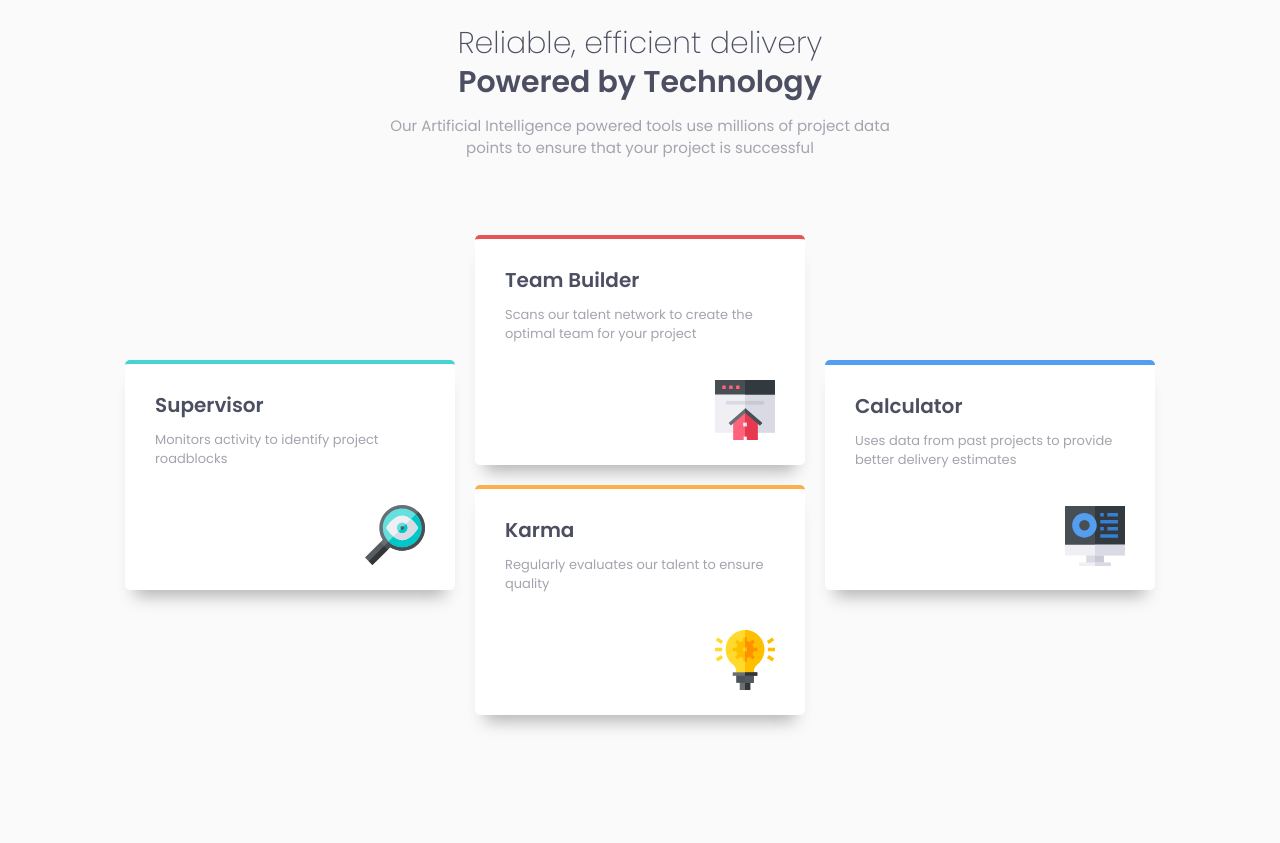
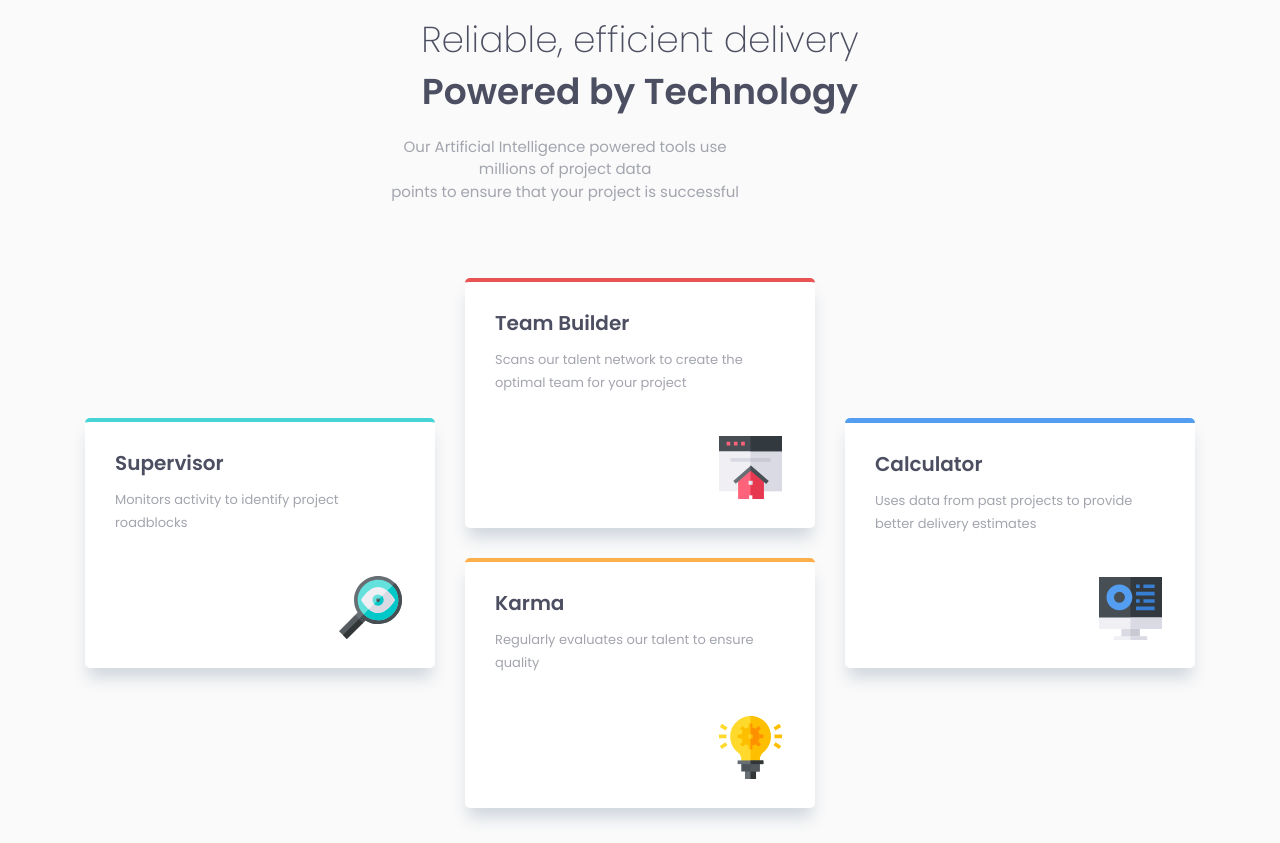
Before and after one commit to kisslautaro/Four-card-feature-section, a plain HTML site: page Four card feature section/index.html in a window 1280 px wide. Before the commit the page ends 800 px from the top, so only its background shows below. Drawn offline with Linux system fonts and the light colour scheme.

Commit message:
Add files via upload

```diff
--- a/Four card feature section/css/style.css
+++ b/Four card feature section/css/style.css
@@ -41,7 +41,42 @@ body{
 
 .container{
         height: 100vh;
-    padding: 5rem 10rem;
+        display: flex;
+        flex-direction: column;
+        justify-content: flex-start;
+        align-items: center;
+        padding: 7rem 2rem 2rem 2rem;
+
+}
+
+.text{
+    text-align: center;
+    line-height: 1;
+}
+.text h1,h2{
+    color: var(--neutralVeryDarkBlue);
+    font-size:2rem;
+}
+.text h2{
+    font-weight: 300;
+    margin: 0;
+}
+.text h1{
+
+    margin: .5rem 0 0 0;
+
+}
+.text p{
+    margin: 2rem auto;
+    width: 70%;
+}
+.contain{
+
+}
+@media (min-width: 768px) {
+    .container{
+
+        padding: 8rem 10rem 2rem 10rem;
         display: flex;
         flex-direction: column;
         justify-content: center;
@@ -51,22 +86,17 @@ body{
 
     .text{
         text-align: center;
+        line-height: 1.3;
+    }
+    .text h1,h2{
+        color: var(--neutralVeryDarkBlue);
+        font-size:3.6rem;
     }
 
-.text h2{
-    color: var(--neutralVeryDarkBlue);
-    font-weight: 300;
-    font-size: 3rem;
-    margin: 0;
-}
 
-.text h1{
-    color: var(--neutralVeryDarkBlue);
-    margin: .5rem 0 0 0;
-    font-size: 3rem;
-}
 
     .text p{
+        margin: 2rem 0 0 0;
         font-size: 1.5rem;
         color: var(--neutralGrayishBlue);
         font-weight: 400;
@@ -76,11 +106,12 @@ body{
     /* Contain */
 
     .contain{
+        margin: 4rem 0 0 0;
         height: 60rem;
         display: grid;
         grid-template-columns: repeat(3,1fr);
         grid-template-rows: repeat(3,1fr);
-    gap: 2rem;
+        gap: 3rem;
         grid-template-areas:
         ". contain__center ."
         "d1 contain__center d4"
@@ -88,14 +119,13 @@ body{
     }
 
     .card{
-    width: 33rem;
-    height: 23rem;
+        width: 35rem;
+        height: 25rem;
         padding: 3rem;
         border-radius: .5rem;
         background-color: white;
-    -webkit-box-shadow: 0 1.6rem 1.6rem -1rem rgba(0,0,0,0.29);
-    box-shadow: 0 1.6rem 1.6rem -1rem rgba(0,0,0,0.29);
-
+        -webkit-box-shadow: 0px 13px 16px -3px rgba(37,70,107,0.19);
+        box-shadow: 0px 13px 16px -3px rgba(37,70,107,0.19);
 
 
     }
@@ -108,7 +138,7 @@ body{
 
     .card p{
         color: var(--neutralGrayishBlue);
-    line-height: 1.5;
+        line-height: 1.8;
         font-size: 1.3rem;
         font-family: 300;
     }
@@ -117,8 +147,9 @@ body{
     .card img{
         position: relative;
         float: right;
-    width: 6rem;
-    bottom: -14%;
+        width: 6.3rem;
+        bottom: -15%;
+        right: 1.1%;
 
 
 
@@ -129,7 +160,7 @@ body{
         display: flex;
         flex-direction: column;
         justify-content: center;
-    gap: 2rem;
+        gap: 3rem;
     }
     .d1{
         border-top: .4rem solid var(--primaryCyan);
@@ -156,3 +187,5 @@ body{
         border-top: .5rem solid var(--primaryBlue);
         grid-area: d4;
     }
+
+}
```
Lines whose indentation alone changed are shown as unchanged.
